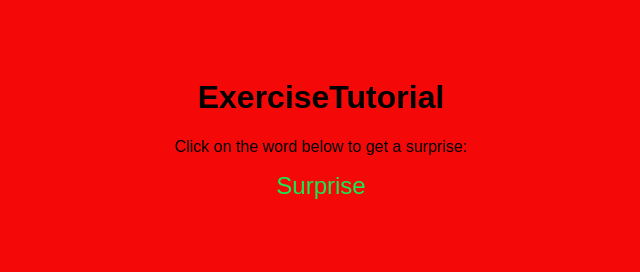
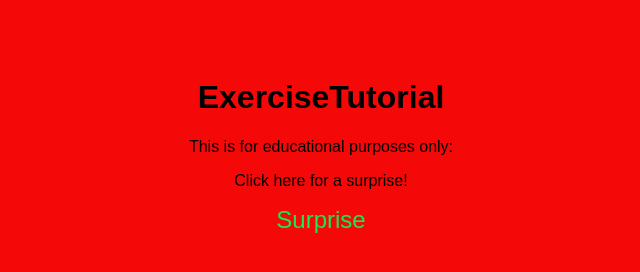
Before and after one commit to Frederick578/Frederick578.github.io, a plain HTML site: page index.html in a window 1280 px wide. Shown: the whole page, without its empty margins (319-959 px from the left). Drawn offline with Linux system fonts and the light colour scheme.

Commit message:
sjfjsdse

```diff
--- a/index.html
+++ b/index.html
@@ -23,7 +23,8 @@
 </head>
 <body>
     <h1>ExerciseTutorial</h1>
-    <p>Click on the word below to get a surprise:</p>
+    <p>This is for educational purposes only:</p>
+    <p> Click here for a surprise!</p>
     <a href="https://youtu.be/dQw4w9WgXcQ?si=CwMqIYdrDNIdnzR8" class="link">Surprise</a>
 </body>
 </html>
```
